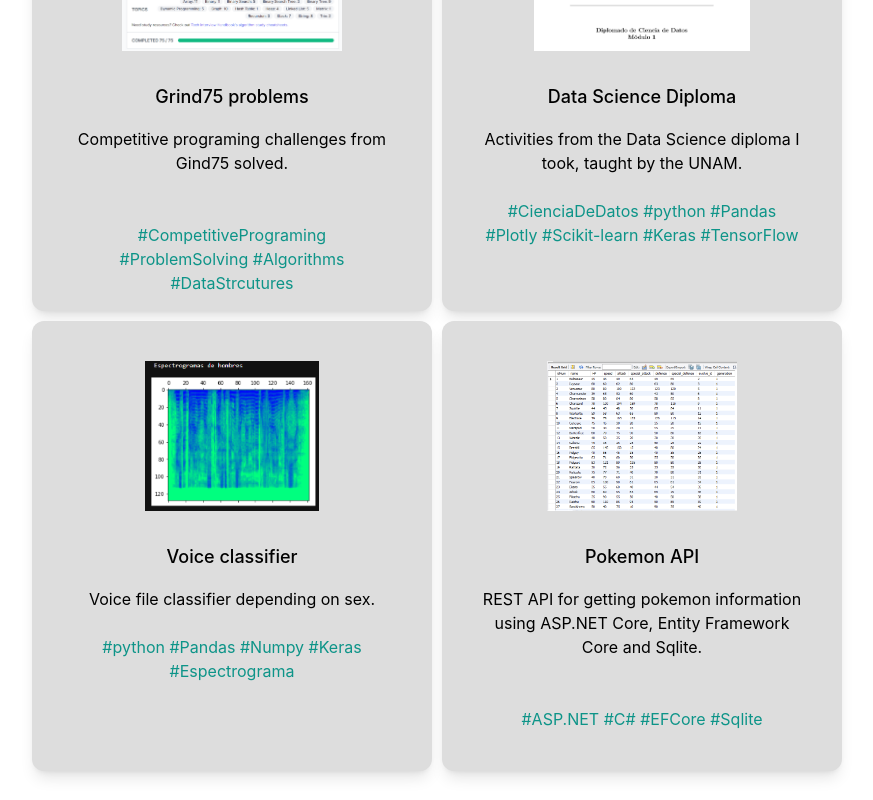
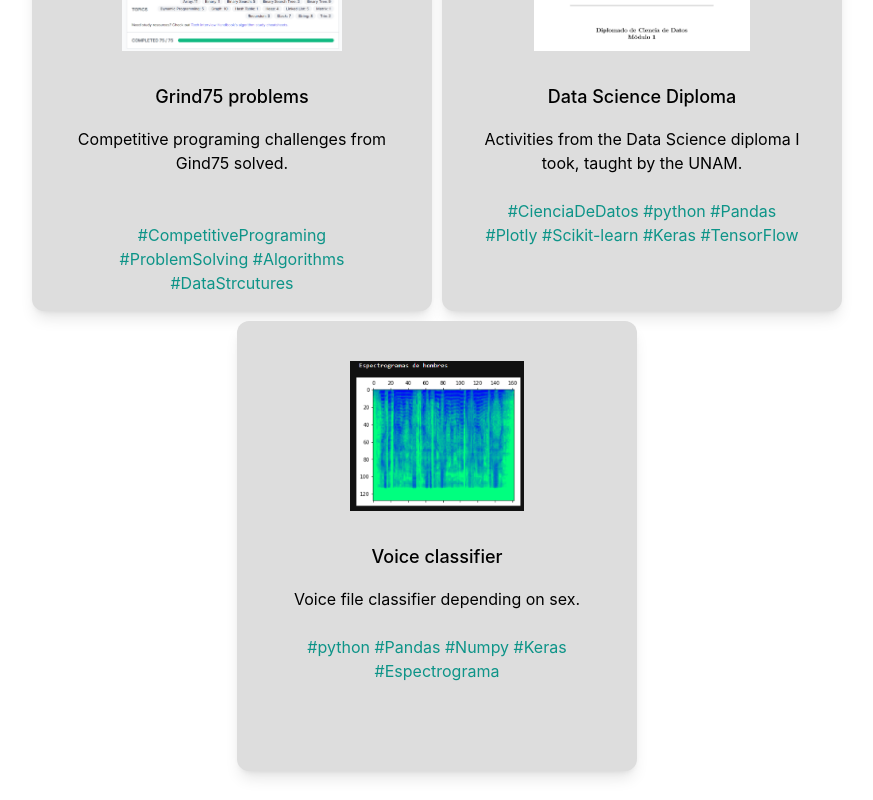
Before and after one commit to ParamontHdzGlz/paramontHdzGlz, a Next.js app: page / in a window 1280 px wide. Shown: the part 2192-2992 px from the top of the page, without its empty margins (203-1076 px from the left). Built offline with nearby package versions, Linux system fonts and the light colour scheme; some icons are missing.

Commit message:
Update index.tsx

```diff
--- a/pages/index.tsx
+++ b/pages/index.tsx
@@ -221,21 +221,7 @@ export default function Home() {
               </div>
             </a>
 
-            <a href="https://github.com/ParamontHdzGlz/pokeAPI" className="block">
-              <div className="box text-center shadow-lg p-10 rounded-xl my-10 dark:bg-gray-800 flex-1">
-                <Image src={image_pokemonAPI} alt="" height={150} className="mx-auto" />
-                <h3 className="text-lg font-medium pt-8 pb-2 dark:text-gray-400">
-                  Pokemon API
-                </h3>
-                <p className="py-2 dark:text-gray-400">
-                {isEnglish ?
-                    "REST API for getting pokemon information using ASP.NET Core, Entity Framework Core and Sqlite." :
-                    "API REST para obtener información de pokemones. Usandp ASP.NET Core, Entity Framework COre y Slito."
-                  }
-                </p><br/>
-                <h4 className="pt-4 text-teal-600">#ASP.NET #C# #EFCore #Sqlite</h4>
-              </div>
-            </a>
+
 
           </div>
         </section>
```
